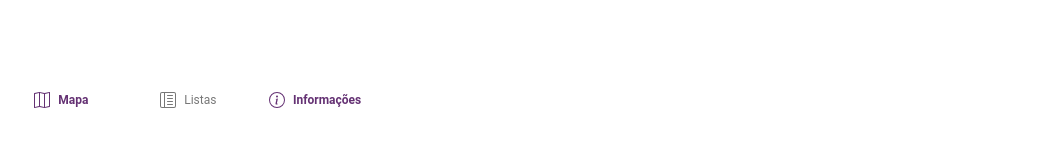
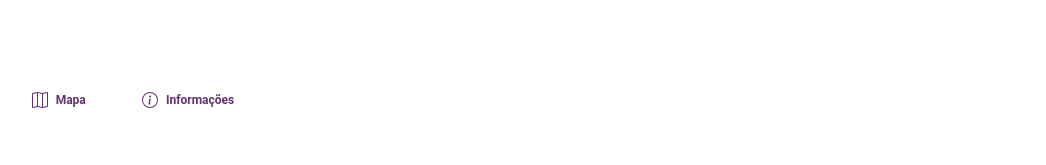
Before and after one commit to bmlancien/cidades-tupi-guarani, a plain HTML site: page pages/datenschutz.html in a window 1280 px wide. Shown: the top 165 px of the page, without its empty margins (20-1066 px from the left). Drawn offline with nearby package versions, Linux system fonts and the light colour scheme.

Commit message:
remove list item from nav bar

```diff
--- a/pages/datenschutz.html
+++ b/pages/datenschutz.html
@@ -22,15 +22,6 @@
                         </div>
                     </li>
                 </a>
-              <li>
-                <div class="app-nav__item">
-                  <svg xmlns="http://www.w3.org/2000/svg" width="16" height="16" fill="currentColor" class="bi bi-layout-text-sidebar-reverse" viewBox="0 0 16 16">
-                    <path fill-rule="evenodd" d="M2 1h12a1 1 0 0 1 1 1v12a1 1 0 0 1-1 1H2a1 1 0 0 1-1-1V2a1 1 0 0 1 1-1zm12-1a2 2 0 0 1 2 2v12a2 2 0 0 1-2 2H2a2 2 0 0 1-2-2V2a2 2 0 0 1 2-2h12z"/>
-                    <path fill-rule="evenodd" d="M5 15V1H4v14h1zm8-11.5a.5.5 0 0 0-.5-.5h-5a.5.5 0 0 0 0 1h5a.5.5 0 0 0 .5-.5zm0 3a.5.5 0 0 0-.5-.5h-5a.5.5 0 0 0 0 1h5a.5.5 0 0 0 .5-.5zm0 3a.5.5 0 0 0-.5-.5h-5a.5.5 0 0 0 0 1h5a.5.5 0 0 0 .5-.5zm0 3a.5.5 0 0 0-.5-.5h-5a.5.5 0 0 0 0 1h5a.5.5 0 0 0 .5-.5z"/>
-                  </svg>
-                  <span>Listas</span>
-                </div>
-              </li>
               <li>
                 <a href="../pages/infos.html">
                     <div class="app-nav__item">
--- a/scss/modules/_components.scss
+++ b/scss/modules/_components.scss
@@ -18,7 +18,7 @@
   @media only screen and (min-width: 1024px) {
     top: 5rem;
     left: 1rem;
-    width: 24rem;
+    width: 16rem;
     border-radius: 4px;
   }
   ul {
@@ -29,10 +29,9 @@
   }
   li {
     display: inline-block;
-    width: 32%;
+    width: 49%;
     height: 2.5rem;
     font-size: .75rem;
-    padding-left: .5rem;
   }
   &__item {
     display: flex;
```
Also changed, not shown: index.html (+0 -9 lines), pages/impressum.html (+0 -9 lines), pages/infos.html (+0 -9 lines), css/main.css.
